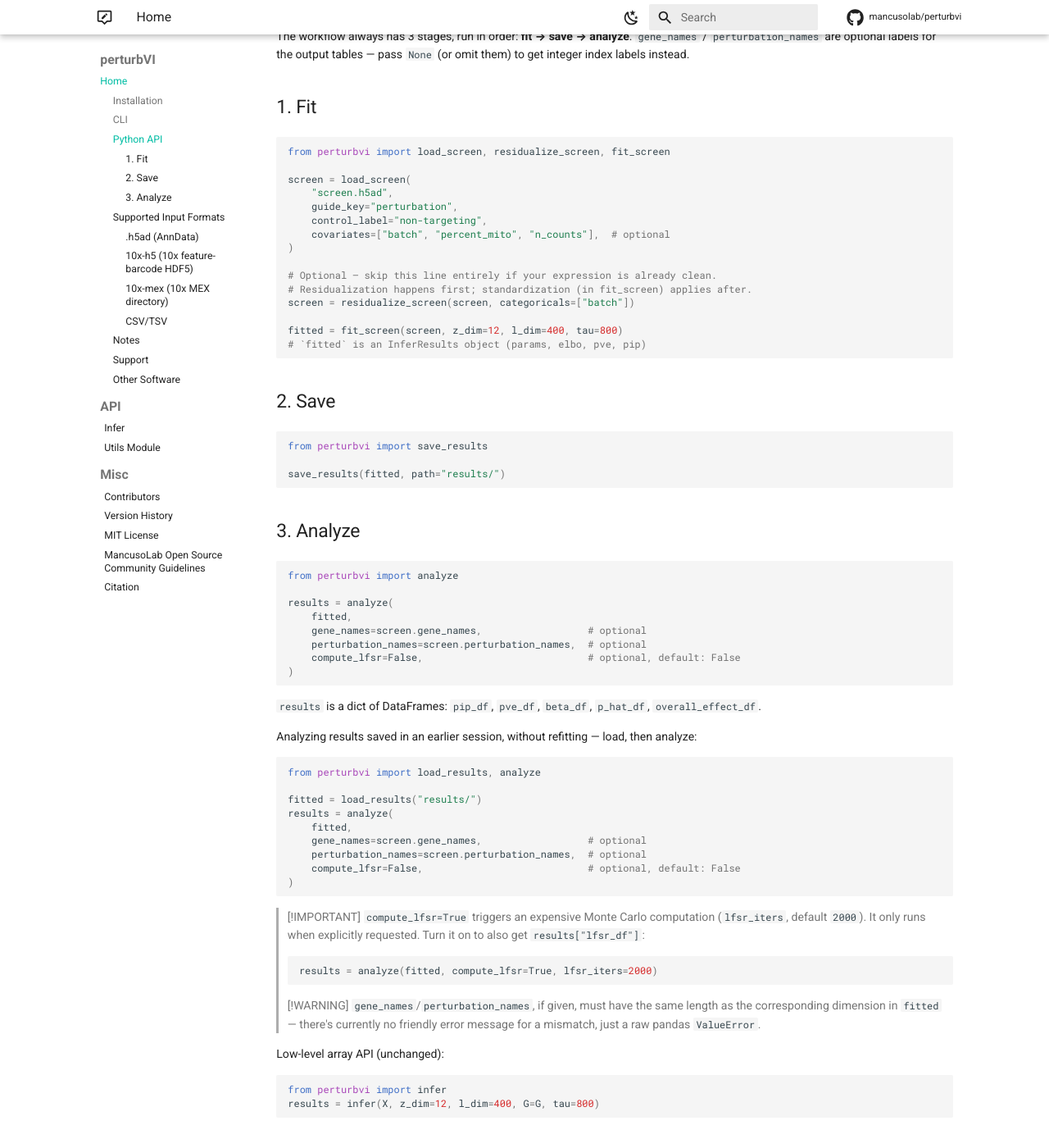
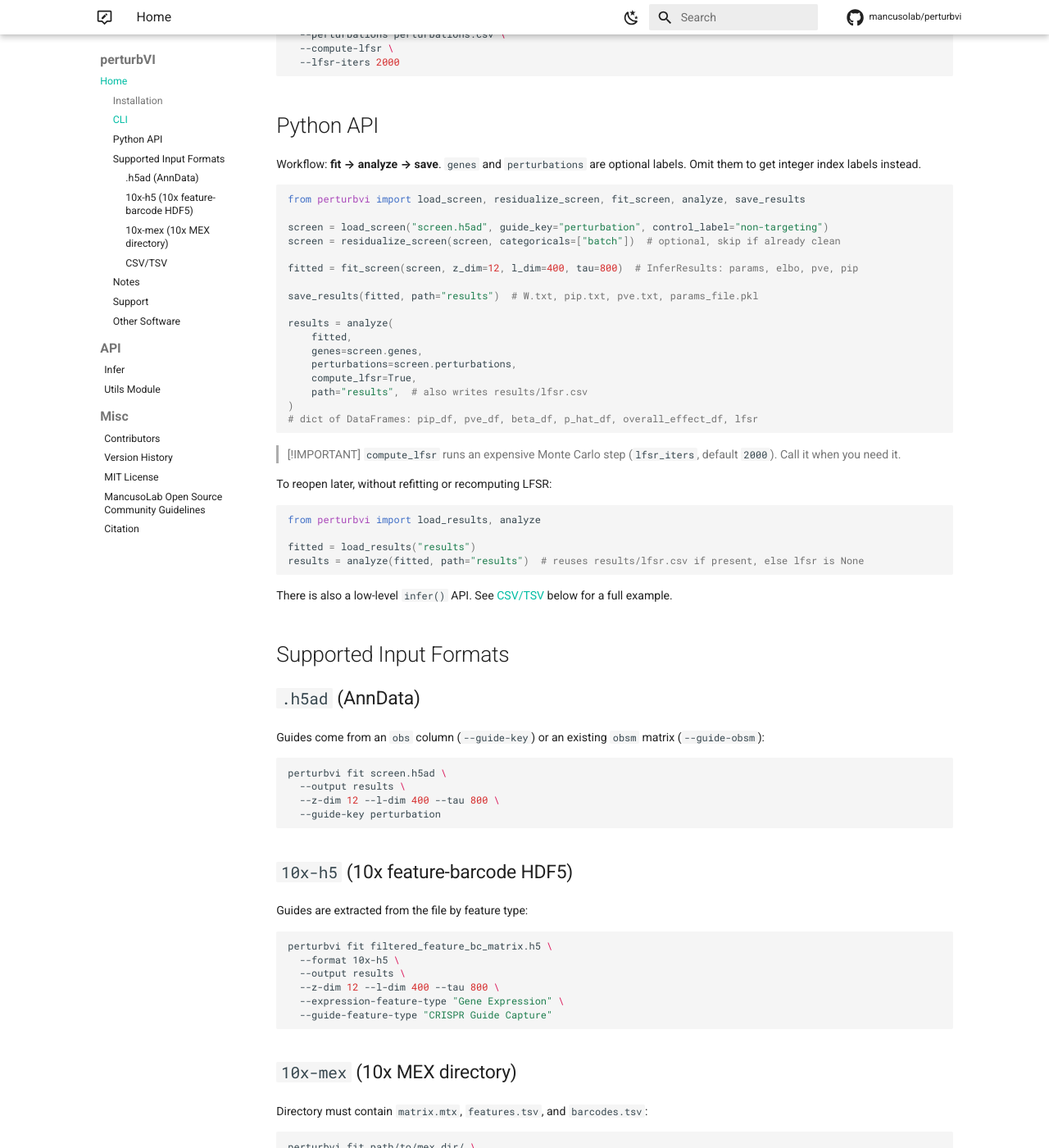
Before and after one commit to mancusolab/perturbvi, an MkDocs documentation site: the page built from docs/index.md, in a window 1280 px wide and 1400 px high, scrolled down 1282 px. Shown: the whole window at 82% size. Built offline with MkDocs 1.6.1 and Material for MkDocs 9.7.7, drawn with Linux system fonts in a browser that asks for light colours; comment, search, counter and statistics services are not loaded; some of the changed text lies outside the part shown.

Commit message:
chore: minor updates

````diff
--- a/docs/index.md
+++ b/docs/index.md
@@ -5,12 +5,10 @@
 [![Project generated with Hatch](https://img.shields.io/badge/%F0%9F%A5%9A-Hatch-4051b5.svg)](https://github.com/pypa/hatch)
 
 # perturbVI
-`perturbvi` is a scalable variational inference method for learning regulatory modules from single-cell
-Perturb-seq data. It fits a sparse latent factor model that jointly infers gene programs (factors) and
-the perturbation effects that drive them.
+`perturbvi` is a scalable approach to infer regulatory modules through informative latent component model in the single-cell Perturb-seq data.
 
   [**Installation**](#installation)
-  | [**Example**](#current-python-api)
+  | [**Example**](#cli)
   | [**Notes**](#notes)
   | [**Support**](#support)
   | [**Other Software**](#other-software)
@@ -20,135 +18,104 @@
 ## Installation
 
 ``` bash
-pip install perturbvi
+# install perturbvi
+uv pip install perturbvi
+
+# help
+perturbvi --help
 ```
 
-Or from source:
-
-``` bash
-git clone https://github.com/mancusolab/perturbvi.git
-cd perturbvi
-pip install .
-```
 
 ## CLI
 
+Fit from an AnnData `.h5ad` file:
+
 ```bash
-# Fit from AnnData
 perturbvi fit screen.h5ad \
   --output results \
-  --z-dim 12 --l-dim 400 --tau 800 \
+  --z-dim 12 \
+  --l-dim 400 \
+  --tau 800 \
   --guide-key perturbation \
-  --control-label non-targeting
+  --control-label non-targeting \
+  --p-prior 0.1 \
+  --seed 1
 
-# with covariate residualization (h5ad only)
+# with covariate residualization
 perturbvi fit screen.h5ad \
   --output results \
   --z-dim 12 --l-dim 400 --tau 800 \
   --guide-key perturbation \
   --covariates batch percent_mito n_counts \
   --categoricals batch
+```
 
-# Fit from 10x feature-barcode H5
+Fit from a 10x feature-barcode H5 file:
+
+```bash
 perturbvi fit filtered_feature_bc_matrix.h5 \
   --format 10x-h5 \
   --output results \
-  --z-dim 12 --l-dim 400 --tau 800
+  --z-dim 12 \
+  --l-dim 400 \
+  --tau 800
+```
 
-# Analyze saved results
+Analyze saved results:
+
+```bash
 perturbvi analyze results \
-  --gene-names genes.csv \
-  --perturbation-names perturbations.csv \
+  --genes genes.csv \
+  --perturbations perturbations.csv \
   --output results/analysis
 
-# Analyze with LFSR (expensive)
+# add --compute-lfsr to run the (expensive) LFSR step
 perturbvi analyze results \
-  --gene-names genes.csv \
-  --perturbation-names perturbations.csv \
-  --compute-lfsr --lfsr-iters 2000
+  --genes genes.csv \
+  --perturbations perturbations.csv \
+  --compute-lfsr \
+  --lfsr-iters 2000
 ```
 
 ## Python API
 
-The workflow always has 3 stages, run in order: **fit → save → analyze**.
-`gene_names` / `perturbation_names` are optional labels for the output tables — pass `None`
-(or omit them) to get integer index labels instead.
-
-### 1. Fit
+Workflow: **fit → analyze → save**. `genes` and `perturbations` are optional labels.
+Omit them to get integer index labels instead.
 
 ```python
-from perturbvi import load_screen, residualize_screen, fit_screen
+from perturbvi import load_screen, residualize_screen, fit_screen, analyze, save_results
 
-screen = load_screen(
-    "screen.h5ad",
-    guide_key="perturbation",
-    control_label="non-targeting",
-    covariates=["batch", "percent_mito", "n_counts"],  # optional
-)
+screen = load_screen("screen.h5ad", guide_key="perturbation", control_label="non-targeting")
+screen = residualize_screen(screen, categoricals=["batch"])  # optional, skip if already clean
 
-# Optional — skip this line entirely if your expression is already clean.
-# Residualization happens first; standardization (in fit_screen) applies after.
-screen = residualize_screen(screen, categoricals=["batch"])
+fitted = fit_screen(screen, z_dim=12, l_dim=400, tau=800)  # InferResults: params, elbo, pve, pip
 
-fitted = fit_screen(screen, z_dim=12, l_dim=400, tau=800)
-# `fitted` is an InferResults object (params, elbo, pve, pip)
-```
-
-### 2. Save
-
-```python
-from perturbvi import save_results
-
-save_results(fitted, path="results/")
-```
-
-### 3. Analyze
-
-```python
-from perturbvi import analyze
+save_results(fitted, path="results")  # W.txt, pip.txt, pve.txt, params_file.pkl
 
 results = analyze(
     fitted,
-    gene_names=screen.gene_names,                  # optional
-    perturbation_names=screen.perturbation_names,  # optional
-    compute_lfsr=False,                            # optional, default: False
+    genes=screen.genes,
+    perturbations=screen.perturbations,
+    compute_lfsr=True,
+    path="results",  # also writes results/lfsr.csv
 )
+# dict of DataFrames: pip_df, pve_df, beta_df, p_hat_df, overall_effect_df, lfsr
 ```
 
-`results` is a dict of DataFrames: `pip_df`, `pve_df`, `beta_df`, `p_hat_df`, `overall_effect_df`.
+> [!IMPORTANT]
+> `compute_lfsr` runs an expensive Monte Carlo step (`lfsr_iters`, default `2000`).
+> Call it when you need it.
 
-Analyzing results saved in an earlier session, without refitting — load, then analyze:
+To reopen later, without refitting or recomputing LFSR:
 
 ```python
 from perturbvi import load_results, analyze
 
-fitted = load_results("results/")
-results = analyze(
-    fitted,
-    gene_names=screen.gene_names,                  # optional
-    perturbation_names=screen.perturbation_names,  # optional
-    compute_lfsr=False,                            # optional, default: False
-)
+fitted = load_results("results")
+results = analyze(fitted, path="results")  # reuses results/lfsr.csv if present, else lfsr is None
 ```
 
-> [!IMPORTANT]
-> `compute_lfsr=True` triggers an expensive Monte Carlo computation (`lfsr_iters`, default
-> `2000`). It only runs when explicitly requested. Turn it on to also get `results["lfsr_df"]`:
-> ```python
-> results = analyze(fitted, compute_lfsr=True, lfsr_iters=2000)
-> ```
-
-> [!WARNING]
-> `gene_names`/`perturbation_names`, if given, must have the same length as the corresponding
-> dimension in `fitted` — there's currently no friendly error message for a mismatch, just a
-> raw pandas `ValueError`.
-
-Low-level array API (unchanged):
-
-```python
-from perturbvi import infer
-results = infer(X, z_dim=12, l_dim=400, G=G, tau=800)
-```
+There is also a low-level `infer()` API. See [CSV/TSV](#csvtsv) below for a full example.
 
 ## Supported Input Formats
 
@@ -191,10 +158,10 @@
 
 ### CSV/TSV
 
-No CLI support yet — use the low-level `infer()` API directly. `G` can be dense or sparse
-(`jax.experimental.sparse`); drop any non-targeting/control columns from the guide matrix
-before converting it. Expression is expected to already be residualized/QC'd — there's no
-`residualize_screen` step in this path, unlike `.h5ad`.
+No CLI support yet. Use the low-level `infer()` API directly. `G` can be dense or sparse
+(`jax.experimental.sparse`). Drop non-targeting or control columns from the guide matrix
+before converting it. Expression should already be residualized and QC'd. Unlike `.h5ad`,
+this path has no `residualize_screen` step.
 
 ```python
 import jax.numpy as jnp
@@ -216,13 +183,14 @@
     init="pca", max_iter=1000, tol=1e-2,
 )
 
-save_results(fitted, path="results/")
-results = analyze(fitted, perturbation_names=guide.columns.tolist())
+save_results(fitted, path="results")
+results = analyze(fitted, perturbations=guide.columns.tolist())
 ```
 
 > [!NOTE]
-> Zarr is not yet first-class. Covariate residualization for 10x formats is planned; use the
-> Python API to construct `ScreenData.covariates` manually for now.
+> Zarr is not yet first-class. Covariate residualization also works for 10x formats: pass
+> `--covariate-file` (a barcode-indexed CSV/TSV) alongside `--covariates`.
+
 
 ## Notes
 
@@ -249,6 +217,8 @@
 -   [SuShiE](https://github.com/mancusolab/sushie): a Bayesian
     fine-mapping framework for molecular QTL data across multiple
     ancestries.
+-   [jaxQTL](https://github.com/mancusolab/jaxqtl): a scalable software
+    for large-scale eQTL mapping using count-based models.
 -   [MA-FOCUS](https://github.com/mancusolab/ma-focus): a Bayesian
     fine-mapping framework using
     [TWAS](https://www.nature.com/articles/ng.3506) statistics across
````
Also changed, not shown: other parts of docs/index.md (+2 -0 lines), README.md (+32 -75 lines), 11 other files.
